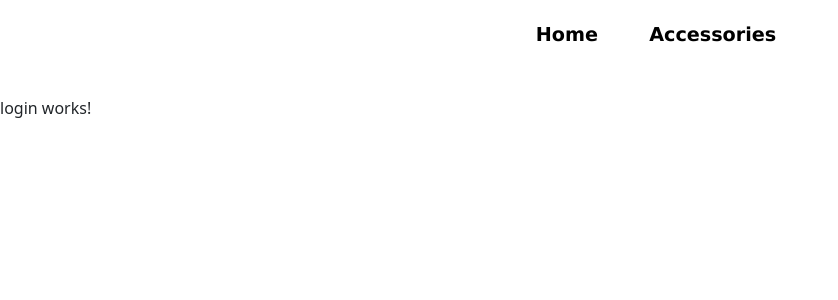
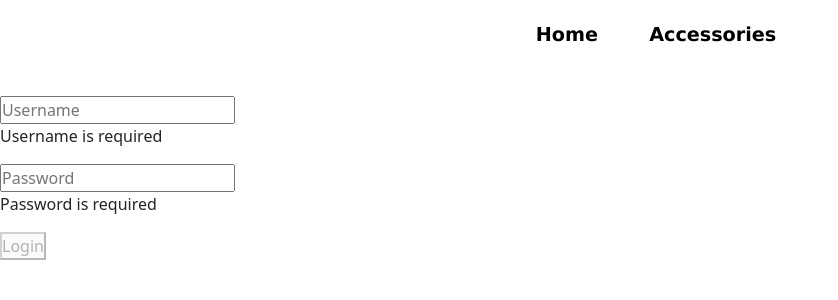
Before and after one commit to jcaquino0945/julietFrontEnd, an Angular app: page /login in a window 1280 px wide. Shown: the top 300 px of the page, without its empty margins (0-838 px from the left). Built offline with nearby package versions, Linux system fonts and the light colour scheme.

Commit message:
Added login

```diff
--- a/src/app/app-routing.module.ts
+++ b/src/app/app-routing.module.ts
@@ -11,7 +11,7 @@ const routes: Routes = [
   { path: 'home', component: HomeComponent },
   { path: 'login', component: LoginComponent },
   { path: 'admin', component: AdminComponent, canActivate : [AuthGuard] },
-  { path: '',   redirectTo: '/login', pathMatch: 'full' }, // redirect to `Home`
+  { path: '',   redirectTo: '/home', pathMatch: 'full' }, // redirect to `Home`
   { path: '**', component: PagenotfoundComponent },
 
 ];
--- a/src/app/app.module.ts
+++ b/src/app/app.module.ts
@@ -10,6 +10,7 @@ import { LoginComponent } from './login/login.component';
 import { AdminComponent } from './admin/admin.component';
 
 import { HttpClientModule } from '@angular/common/http';
+import { FormsModule } from '@angular/forms';
 
 @NgModule({
   declarations: [
@@ -23,7 +24,8 @@ import { HttpClientModule } from '@angular/common/http';
   imports: [
     BrowserModule,
     AppRoutingModule,
-    HttpClientModule
+    HttpClientModule,
+    FormsModule
   ],
   providers: [],
   bootstrap: [AppComponent]
--- a/src/app/auth.service.ts
+++ b/src/app/auth.service.ts
@@ -8,7 +8,7 @@ export class AuthService {
 
   constructor(private http : HttpClient) { }
       public isAuthenticated() : Boolean {
-        let userData = localStorage.getItem('userInfo')
+        let userData = sessionStorage.getItem('userInfo')
         if(userData && JSON.parse(userData)){
           return true;
         }
@@ -16,7 +16,7 @@ export class AuthService {
       }
 
       public setUserInfo(user){
-        localStorage.setItem('userInfo', JSON.stringify(user));
+        sessionStorage.setItem('userInfo', JSON.stringify(user));
       }
 
       public validate(username, password) {
--- a/src/app/login/login.component.html
+++ b/src/app/login/login.component.html
@@ -1 +1,7 @@
-<p>login works!</p>
+<form novalidate #loginForm="ngForm" (ngSubmit)="login()">
+    <input  placeholder="Username" type="text" [(ngModel)]="user.username" name="username" #username="ngModel" required>
+    <p *ngIf="username.errors?.required">Username is required</p>
+    <input  placeholder="Password" type="password" [(ngModel)]="user.password" name="password" #password="ngModel" required>
+    <p *ngIf="password.errors?.required">Password is required</p>
+    <button type="submit" [disabled]="loginForm.form.invalid" >Login</button>
+</form>
--- a/src/app/login/login.component.ts
+++ b/src/app/login/login.component.ts
@@ -8,15 +8,15 @@ import { Router } from '@angular/router';
   styleUrls: ['./login.component.css']
 })
 export class LoginComponent implements OnInit {
-  username : String;
-  password : String;
+  user = {username: '', password: ''};
+
   constructor(private authService : AuthService, private router : Router) { }
 
   ngOnInit(): void {
   }
 
   login(){
-    this.authService.validate(this.username, this.password)
+    this.authService.validate(this.user.username, this.user.password)
     .then((response) => {
       this.authService.setUserInfo({'user' : response['user']});
       this.router.navigate(['admin']);
```
